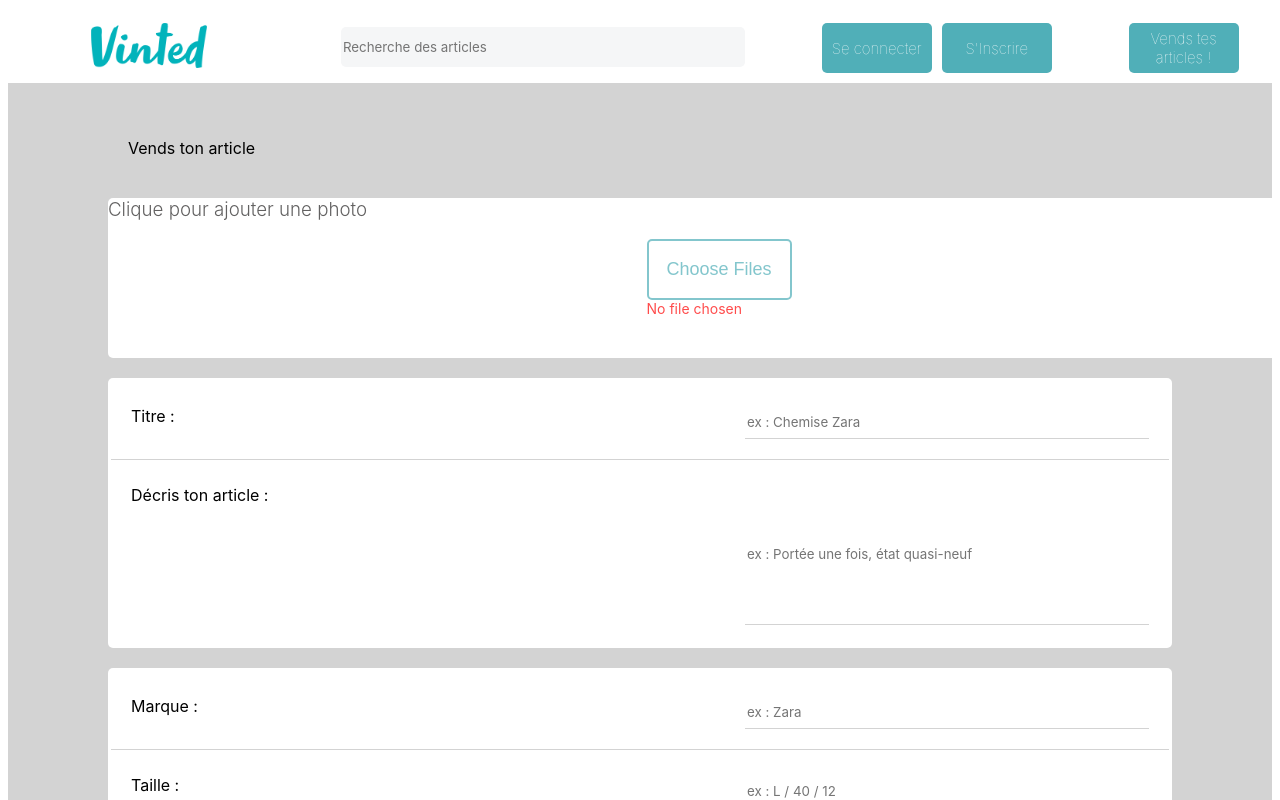
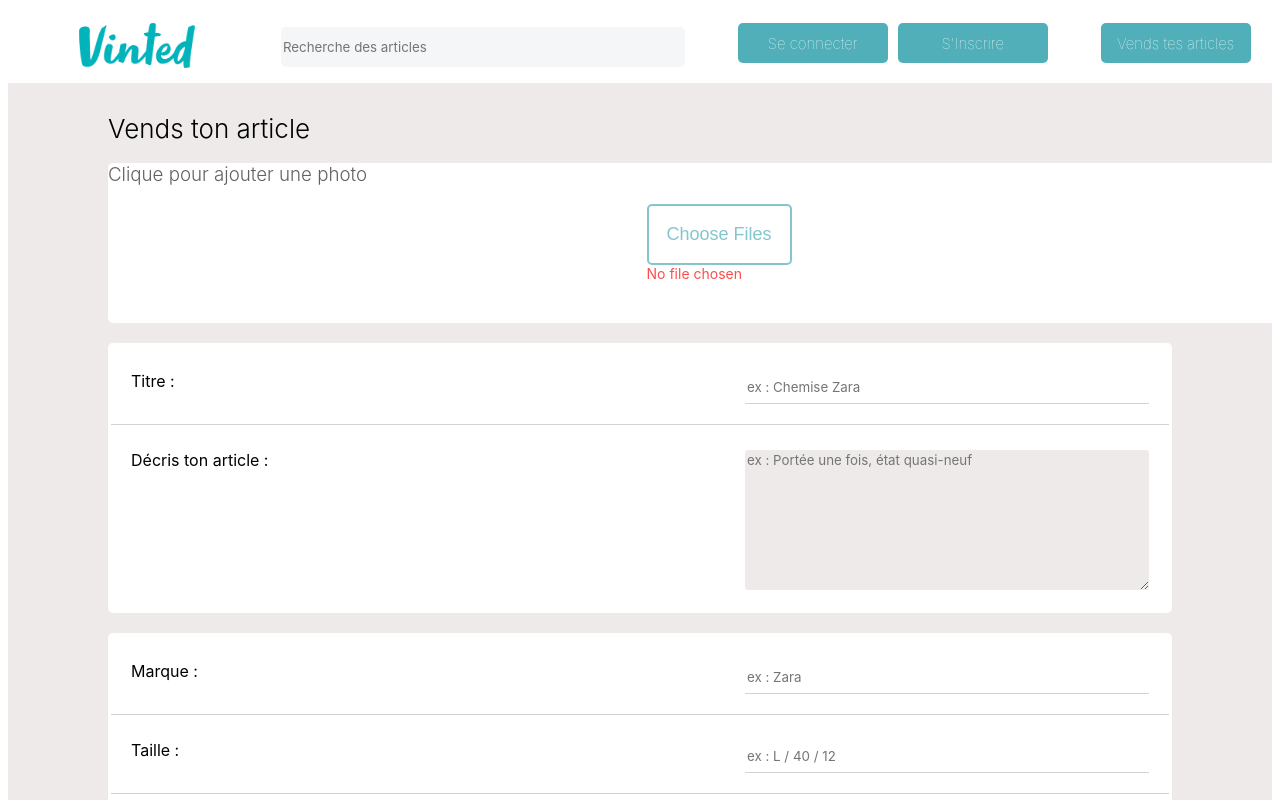
Before and after one commit to prandy87/vinted-front-end, a React (Create React App) app: page /publish in a window 1280 px wide. Shown: the top 800 px of the page. Built offline with nearby package versions, Linux system fonts and the light colour scheme.

Commit message:
Commit for issue management

```diff
--- a/package.json
+++ b/package.json
@@ -3,6 +3,8 @@
   "version": "0.1.0",
   "private": true,
   "dependencies": {
+    "@stripe/react-stripe-js": "^1.6.0",
+    "@stripe/stripe-js": "^1.21.1",
     "@testing-library/jest-dom": "^5.11.4",
     "@testing-library/react": "^11.1.0",
     "@testing-library/user-event": "^12.1.10",
--- a/src/App.css
+++ b/src/App.css
@@ -34,7 +34,8 @@
   margin-left: 50px;
 }
 .header button {
-  height: 50px;
+  height: 40px;
+  width: 150px;
   color: white;
   background-color: #50afb8;
   border-radius: 5px;
@@ -59,7 +60,8 @@
   outline: none;
 }
 .header .deconnect-btn button {
-  height: 50px;
+  height: 40px;
+  width: 150px;
   color: white;
   background-color: rgb(117, 14, 14);
   border-radius: 5px;
@@ -253,8 +255,13 @@
 /* Offer Publish*/
 
 .bg-form {
-  background-color: lightgray;
+  background-color: #eeeaea;
   margin: 0 auto;
+}
+
+.publish-title {
+  font-size: 26px;
+  font-weight: 300;
 }
 
 .bg-form h3 {
@@ -274,9 +281,19 @@
 
 .picture-box {
   background-color: white;
-  height: 160px;
+  min-height: 160px;
+  height: auto;
   width: 1224px;
   border-radius: 5px;
+}
+
+.picture-box img {
+  object-fit: cover;
+  box-sizing: border-box;
+  height: auto;
+  width: auto;
+  z-index: 2;
+  position: relative;
 }
 
 .offer-box-desc {
@@ -380,3 +397,13 @@
   cursor: pointer;
   border-radius: 5px;
 }
+
+/* publish */
+
+.textarea {
+  width: 400px;
+  border: none;
+  outline: none;
+  background-color: rgb(238, 234, 234);
+  border-radius: 3px;
+}
--- a/src/App.js
+++ b/src/App.js
@@ -10,6 +10,7 @@
 import NoMatch from "./containers/NoMatch";
 import Login from "./containers/Login";
 import Publish from "./containers/Publish";
+import Payment from "./containers/Payment";
 
 function App() {
   const [token, setToken] = useState(Cookies.get("userToken") || null);
@@ -40,13 +41,14 @@
           path="/"
           element={<Home title={title} setTitle={setTitle} token={token} />}
         />
-        <Route path="/offer/:id" element={<Offer />} />
+        <Route path="/offer/:id" element={<Offer token={token} />} />
         <Route path="/signup" element={<Signup setUser={setUser} />} />
         <Route path="/login" element={<Login setUser={setUser} />} />
         <Route
           path="/publish"
           element={<Publish setUser={setUser} token={token} />}
         />
+        <Route path="/payment" element={<Payment />} />
         <Route path="*" element={<NoMatch />} />
       </Routes>
     </Router>
--- /dev/null
+++ b/src/Components/CheckoutForm.js
@@ -0,0 +1,23 @@
+import { useStripe, useElements, CardElement } from "@stripe/react-stripe-js";
+import axios from "axios";
+import { useState } from "react";
+
+const CheckoutForm = ({ title, price }) => {
+  const stripe = useStripe();
+  const element = useElements();
+
+  return (
+    <div>
+      <div className="container bg-form">
+        <h3>Acheter cet article :</h3>
+        <div className="right-box">
+          <h4>Produit : {title}</h4>
+          <h4>Prix : {price}</h4>
+          <h4>Total : </h4>
+        </div>
+      </div>
+    </div>
+  );
+};
+
+export default CheckoutForm;
--- a/src/Components/Header.js
+++ b/src/Components/Header.js
@@ -87,9 +87,15 @@
             </>
           )}
         </span>
-        <Link to={"/publish"}>
-          <button>Vends tes articles !</button>
-        </Link>
+        {token ? (
+          <Link to={"/publish"}>
+            <button>Vends tes articles !</button>
+          </Link>
+        ) : (
+          <Link to={"/login"}>
+            <button>Vends tes articles</button>
+          </Link>
+        )}
       </div>
     </>
   );
--- a/src/containers/Offer.js
+++ b/src/containers/Offer.js
@@ -1,11 +1,18 @@
-// import { BrowserRouter as Router, Routes, Route, Link } from "react-router-dom";
+import { Link } from "react-router-dom";
 import axios from "axios";
-import { useParams } from "react-router-dom";
+
 import { useEffect, useState } from "react";
+import {
+  useParams,
+  useNavigate,
+  useLocation,
+  useHistory,
+} from "react-router-dom";
 
-const Offer = () => {
+const Offer = ({ token }) => {
   const { id } = useParams();
 
+  const history = useHistory();
   const [data, setData] = useState();
   const [isLoadind, setIsLoading] = useState(true);
 
@@ -39,7 +46,13 @@
         </div>
         <div className="right-box">
           <div>
+            <h2>{data.product_name}</h2>
             <h2>{data.product_price} €</h2>
+            {history.push({
+              title: data.product_name,
+              price: data.product_price,
+            })}
+
             <div className="product-details">
               {data.product_details.map((elem, index) => {
                 const keys = Object.keys(elem);
@@ -58,7 +71,23 @@
               <div>{data.owner.account.username}</div>
             </div>
             <div>
-              <button>Acheter</button>
+              {token ? (
+                <Link
+                  to={{
+                    pathname: "/payment",
+                    state: {
+                      title: data.product_name,
+                      price: data.product_price,
+                    },
+                  }}
+                >
+                  <button>Acheter</button>
+                </Link>
+              ) : (
+                <Link to={"/login"}>
+                  <button>Acheter</button>
+                </Link>
+              )}
             </div>
           </div>
         </div>
--- /dev/null
+++ b/src/containers/Payment.js
@@ -0,0 +1,21 @@
+import { loadStripe } from "@stripe/stripe-js";
+import { Elements } from "@stripe/react-stripe-js";
+import { useLocation } from "react-router";
+import CheckoutForm from "../Components/CheckoutForm";
+
+const Payment = () => {
+  const location = useLocation();
+  //   const { title } = location.state;
+  //   const { price } = location.state;
+  const stripePromise = loadStripe("pk_live_aM4dCEo3abEVFfdFAlMTBNAV");
+  console.log(location);
+  return (
+    <>
+      <Elements stripe={stripePromise}>
+        {/* <CheckoutForm title={title} price={price} /> */}
+      </Elements>
+    </>
+  );
+};
+
+export default Payment;
--- a/src/containers/Publish.js
+++ b/src/containers/Publish.js
@@ -1,5 +1,6 @@
 import axios from "axios";
 import { useState } from "react";
+import { useNavigate } from "react-router";
 
 const Publish = ({ token }) => {
   const [title, setTitle] = useState("");
@@ -11,6 +12,9 @@
   const [color, setColor] = useState("");
   const [city, setCity] = useState("");
   const [file, setFile] = useState();
+  const [preview, setPreview] = useState();
+
+  const navigate = useNavigate();
 
   const handleSubmit = async (e) => {
     e.preventDefault();
@@ -38,6 +42,9 @@
         }
       );
       console.log(response.data);
+      if (response.data._id) {
+        navigate(`/offer/${response.data._id}`);
+      }
     } catch (error) {
       console.log(error.message);
     }
@@ -46,16 +53,26 @@
   return (
     <>
       <div className="container bg-form">
-        <span className="line">Vends ton article</span>
+        <span className="publish-title">Vends ton article</span>
 
         <div className="offer-form">
           <form>
             <div className="picture-box">
               <h3>Clique pour ajouter une photo</h3>
+              {preview ? (
+                <span>
+                  <img src={preview} alt="preview" />
+                </span>
+              ) : (
+                <span></span>
+              )}
               <input
                 type="file"
                 multiple={true}
-                onChange={(e) => setFile(e.target.files[0])}
+                onChange={(e) => {
+                  setFile(e.target.files[0]);
+                  setPreview(URL.createObjectURL(e.target.files[0]));
+                }}
               />
             </div>
 
@@ -71,7 +88,8 @@
 
               <span className="line line-desc">
                 Décris ton article :
-                <input
+                <textarea
+                  className="textarea"
                   type="text"
                   onChange={(e) => setDescription(e.target.value)}
                   placeholder="ex : Portée une fois, état quasi-neuf"
@@ -136,7 +154,7 @@
                 <input
                   type="text"
                   onChange={(e) => setPrice(e.target.value)}
-                  placeholder="ex : 00,00 euros"
+                  placeholder="ex : 00,00 €"
                 />
               </span>
             </div>
--- a/src/containers/Signup.js
+++ b/src/containers/Signup.js
@@ -46,6 +46,7 @@
                 onChange={(e) => setUserName(e.target.value)}
               />
             </div>
+            {/* ajouter border rouge si email deja pris */}
             <div className="sg-box">
               <input
                 type="email"
```
Also changed, not shown: 1 other file (tests, documents, lock files or other folders).
